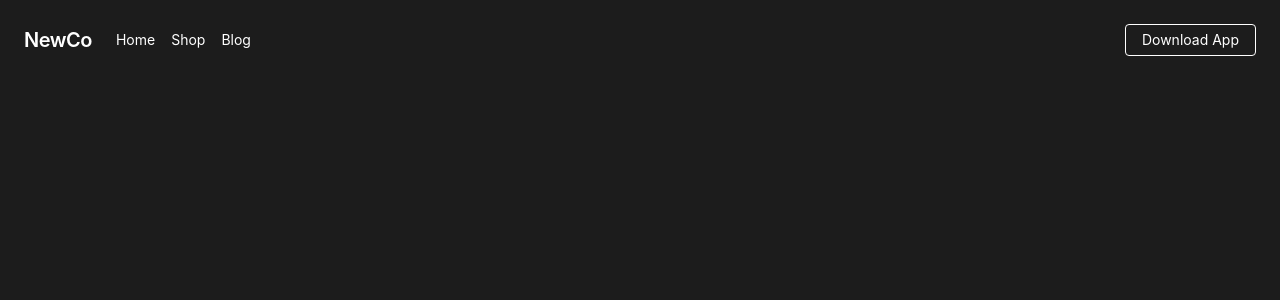
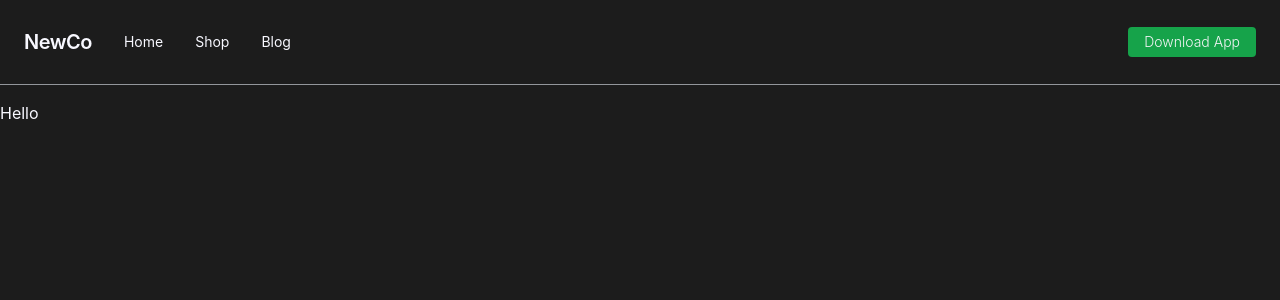
Before and after one commit to carloscodes/portfolio, a Next.js app: page / in a window 1280 px wide. Shown: the top 300 px of the page. Built offline with nearby package versions, Linux system fonts and the light colour scheme.

Commit message:
fixed background color, added custom button color with tailwind

```diff
--- a/components/Navbar.js
+++ b/components/Navbar.js
@@ -1,32 +1,35 @@
+import { Divider } from '@chakra-ui/react'
+
 export default function Navbar() {
     return (
-        <>
-            <nav className="flex items-center justify-between flex-wrap dark p-6">
-                <div className="flex items-center flex-shrink-0 text-white mr-6">
+        <div className='mb-4'>
+            <nav className="flex items-center justify-between flex-wrap p-6">
+                <div className="flex items-center flex-shrink-0 mr-6">
                     <span className="font-semibold text-xl tracking-tight">NewCo</span>
                 </div>
                 <div className="block lg:hidden">
-                    <button className="flex items-center px-3 py-2 border rounded text-white border-white hover:text-white hover:border-white">
+                    <button className="flex items-center px-3 py-2 border rounded">
                     <svg className="fill-current h-3 w-3" viewBox="0 0 20 20" xmlns="http://www.w3.org/2000/svg"><title>Menu</title><path d="M0 3h20v2H0V3zm0 6h20v2H0V9zm0 6h20v2H0v-2z"/></svg>
                     </button>
                 </div>
                 <div className="w-full block flex-grow lg:flex lg:items-center lg:w-auto">
                     <div className="text-sm lg:flex-grow">
-                    <a href="#" className="block mt-4 lg:inline-block lg:mt-0 text-white hover:text-white mr-4">
+                    <a href="#" className="px-2 py-2 block mt-4 lg:inline-block lg:mt-0 mr-4 hover:border-b">
                         Home
                     </a>
-                    <a href="#" className="block mt-4 lg:inline-block lg:mt-0 text-white mr-4">
+                    <a href="#" className="px-2 py-2 block mt-4 lg:inline-block lg:mt-0 mr-4 hover:border-b">
                         Shop
                     </a>
-                    <a href="#" className="block mt-4 lg:inline-block lg:mt-0 text-white">
+                    <a href="#" className="px-2 py-2 block mt-4 lg:inline-block lg:mt-0 hover:border-b">
                         Blog
                     </a>
                     </div>
                     <div>
-                        <a href="#" className="inline-block text-sm px-4 py-2 leading-none border rounded text-white border-white hover:border-transparent hover:text-blue-800 hover:bg-white mt-4 lg:mt-0">Download App</a>
+                        <a href="#" className="inline-block mt-4 lg:mt-0 font-light text-sm px-4 py-2  customBtn">Download App</a>
                     </div>
                 </div>
             </nav>
-        </>
+            <Divider />
+        </div>
     );
 }
--- a/pages/index.tsx
+++ b/pages/index.tsx
@@ -6,6 +6,7 @@ export default function Home() {
     <>
       <Header />
       <Navbar />
+      <h1>Hello</h1>
 
 
     </>
--- a/styles/globals.css
+++ b/styles/globals.css
@@ -2,10 +2,14 @@
 @tailwind components;
 @tailwind utilities;
 
-html, body {
+/*Unless explicitly overwritten in function compnents,
+ALL backgrounds are this color and text white
+*/
+* {
     background-color: #1c1c1c;
+    color: #F8F8FF;
 }
 
-.dark {
-   background-color: #1c1c1c;
+.customBtn {
+    @apply leading-none border-transparent rounded text-gray-100 bg-green-600 hover:bg-green-500;
 }
```
